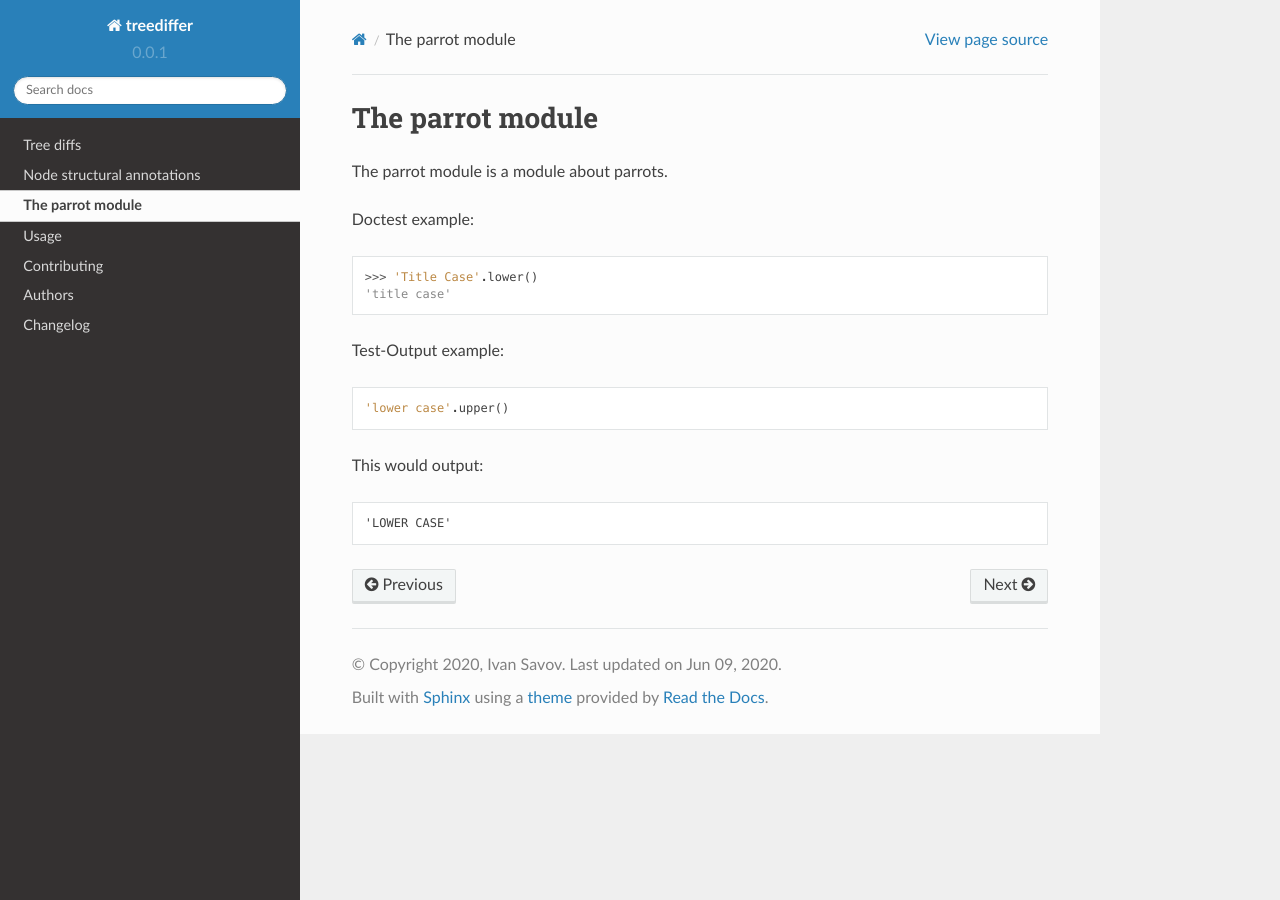
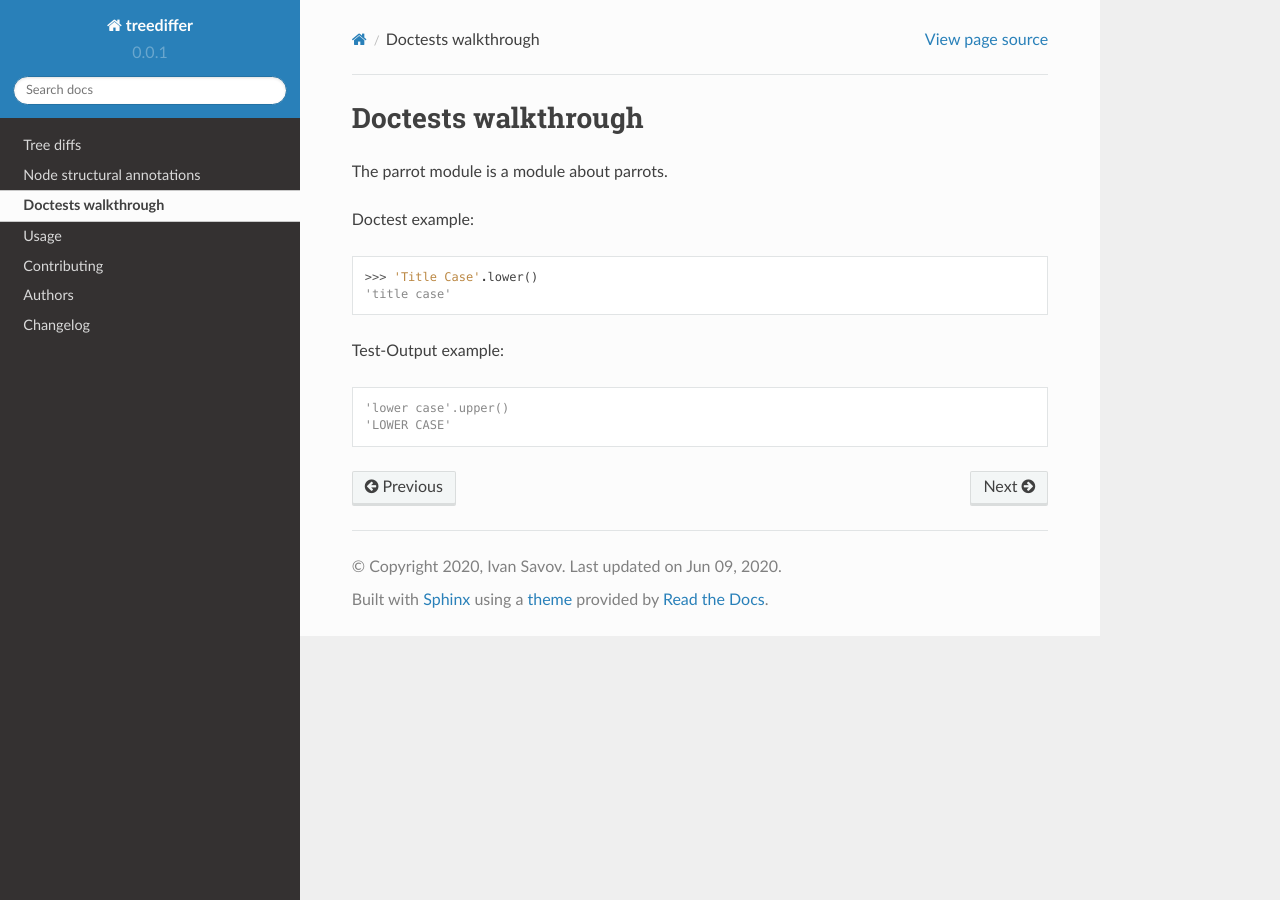
Before and after one commit to learningequality/treediffer, a Sphinx documentation site: the page built from docs/hellodoctest.rst, in a window 1280 px wide. Built offline with Sphinx 7.4.7 and the Read the Docs theme 2.0.0, drawn with Linux system fonts in a browser that asks for light colours; pages that are not in the unit, such as notebooks, are missing from menus.

Commit message:
disable pkg checks and fix doctest

```diff
--- a/docs/hellodoctest.rst
+++ b/docs/hellodoctest.rst
@@ -1,5 +1,5 @@
-The parrot module
-=================
+Doctests walkthrough
+====================
 
 
 .. testsetup:: *
@@ -18,12 +18,7 @@ Doctest example:
 
 Test-Output example:
 
-.. testcode::
+.. doctest::
 
    'lower case'.upper()
-
-This would output:
-
-.. testoutput::
-
    'LOWER CASE'
```
Also changed, not shown: .travis.yml.
